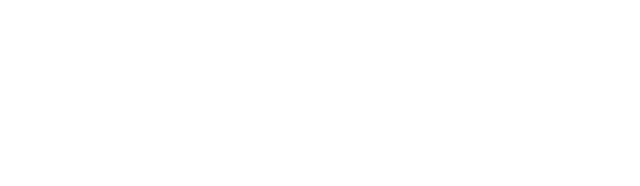
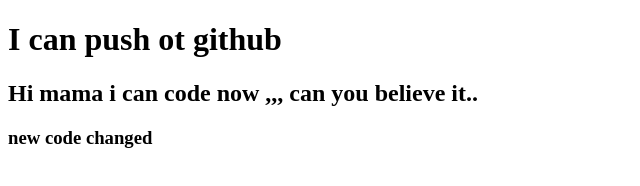
Before and after one commit to mamun-prodhan/my-second-repo, a plain HTML site: page index.html in a window 1280 px wide. Shown: the whole page, without its empty margins (0-640 px from the left). Drawn offline with Linux system fonts and the light colour scheme.

Commit message:
added header

```diff
--- a/index.html
+++ b/index.html
@@ -7,6 +7,8 @@
     <title>My Second repo</title>
 </head>
 <body>
-
+    <h1>I can push ot github</h1>
+    <h2>Hi mama i can code now ,,, can you believe it..</h2>
+    <h3>new code changed</h3>
 </body>
 </html>
```
